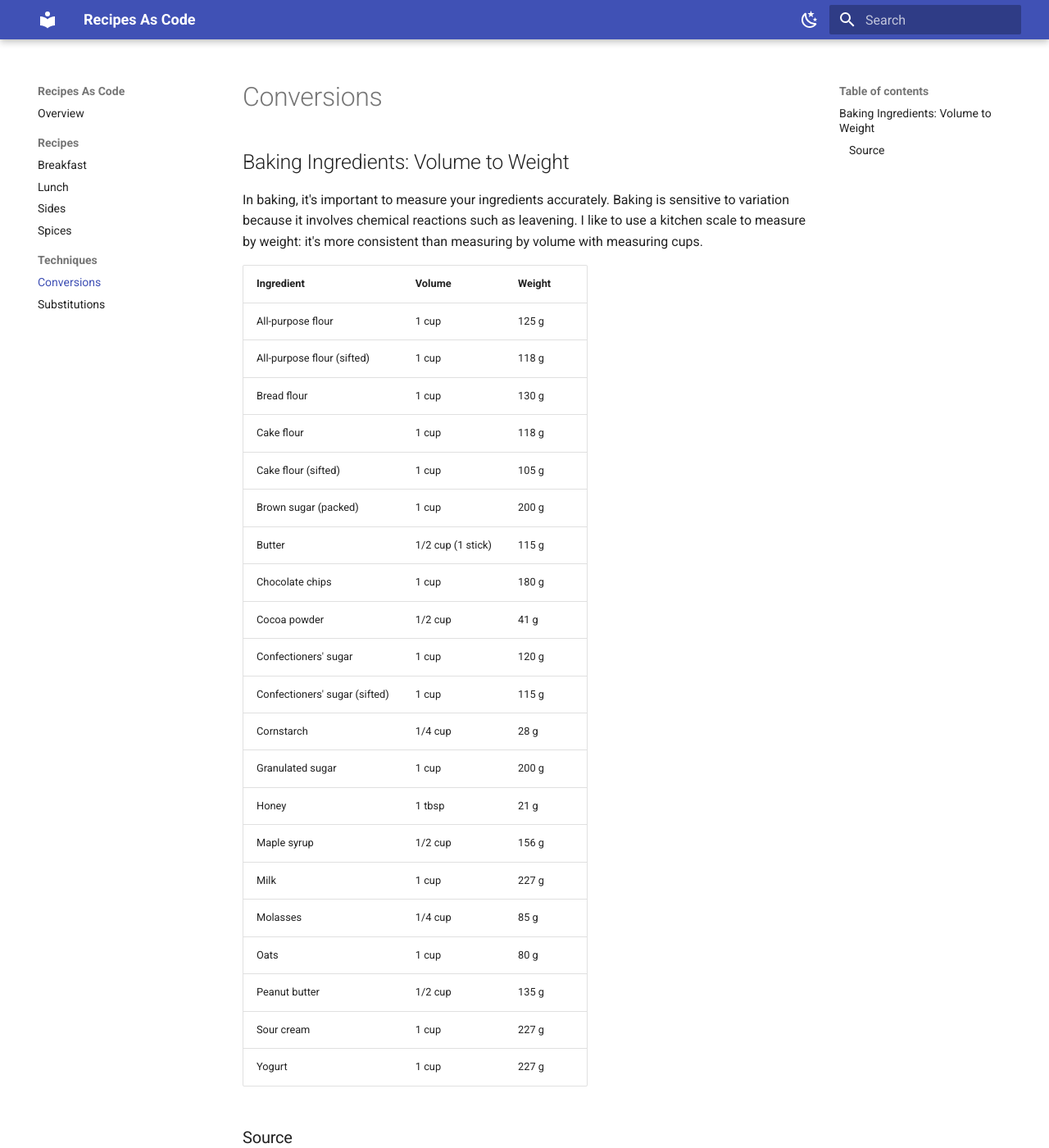
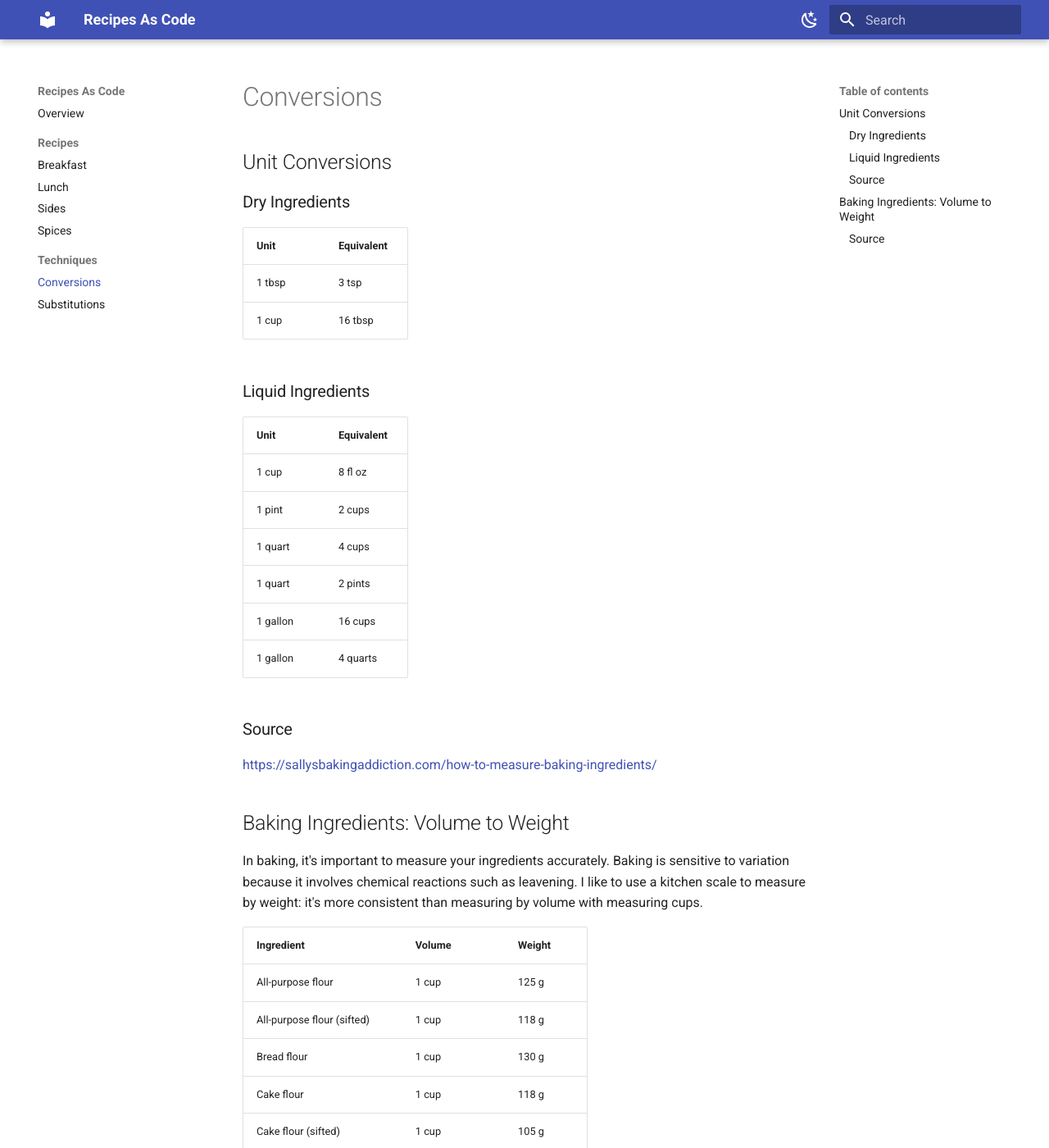
Before and after one commit to wburklund/recipes-as-code, an MkDocs documentation site: the page built from docs/conversions.md, in a window 1280 px wide and 1400 px high. Shown: the whole window at 82% size. Built offline with MkDocs 1.6.1 and Material for MkDocs 9.7.7, drawn with Linux system fonts in a browser that asks for light colours.

Commit message:
docs: :memo: Add dry and liquid unit conversions
Some of these recipes, particularly spices, need unit conversions in order to scale up or down.

```diff
--- a/docs/conversions.md
+++ b/docs/conversions.md
@@ -1,4 +1,27 @@
 # Conversions
+
+## Unit Conversions
+
+### Dry Ingredients
+
+| Unit | Equivalent |
+|------|------------|
+| 1 tbsp | 3 tsp |
+| 1 cup | 16 tbsp |
+
+### Liquid Ingredients
+
+| Unit | Equivalent |
+|------|------------|
+| 1 cup | 8 fl oz |
+| 1 pint | 2 cups |
+| 1 quart | 4 cups |
+| 1 quart | 2 pints |
+| 1 gallon | 16 cups |
+| 1 gallon | 4 quarts |
+
+### Source
+<https://sallysbakingaddiction.com/how-to-measure-baking-ingredients/>
 
 ## Baking Ingredients: Volume to Weight
 
```
